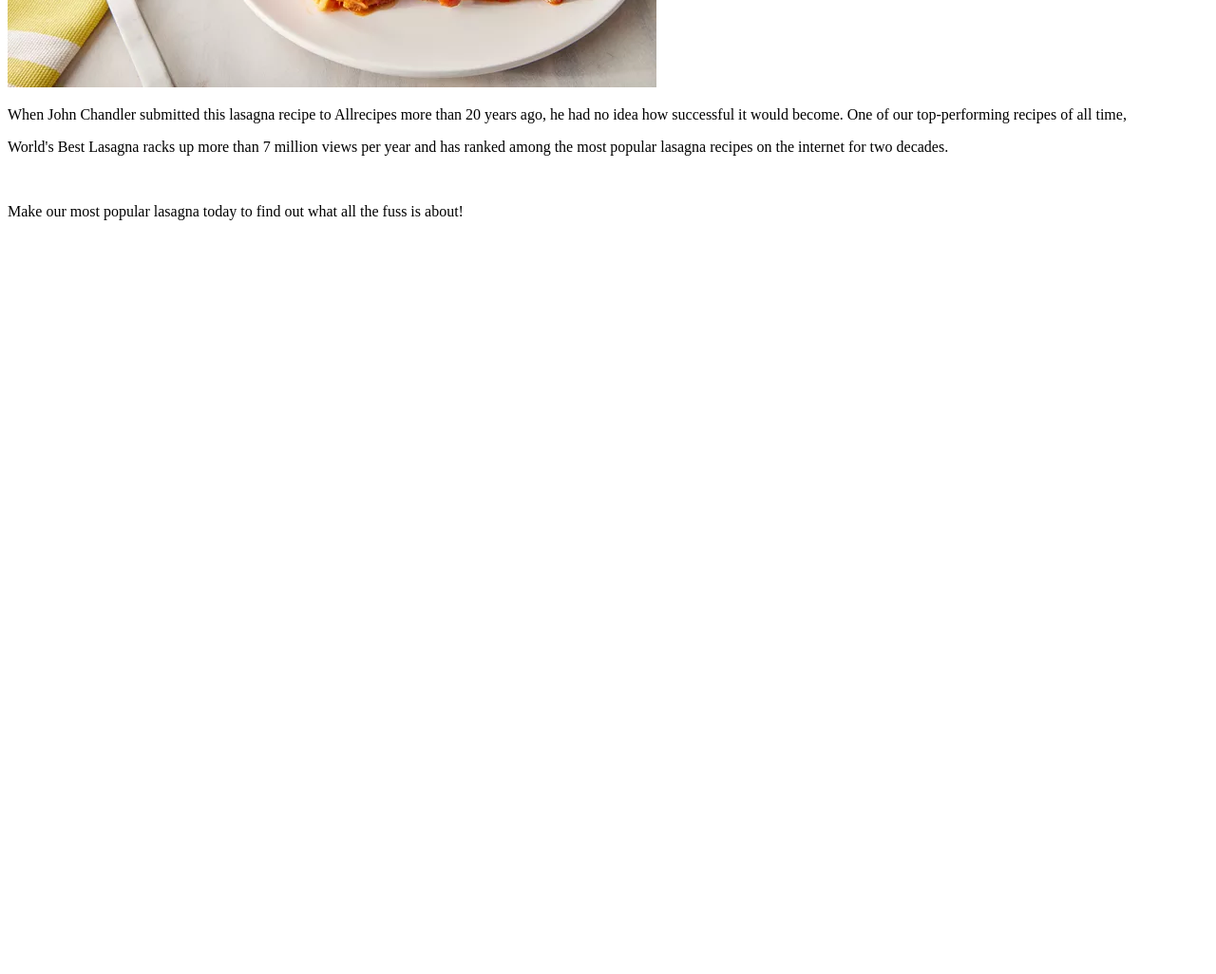
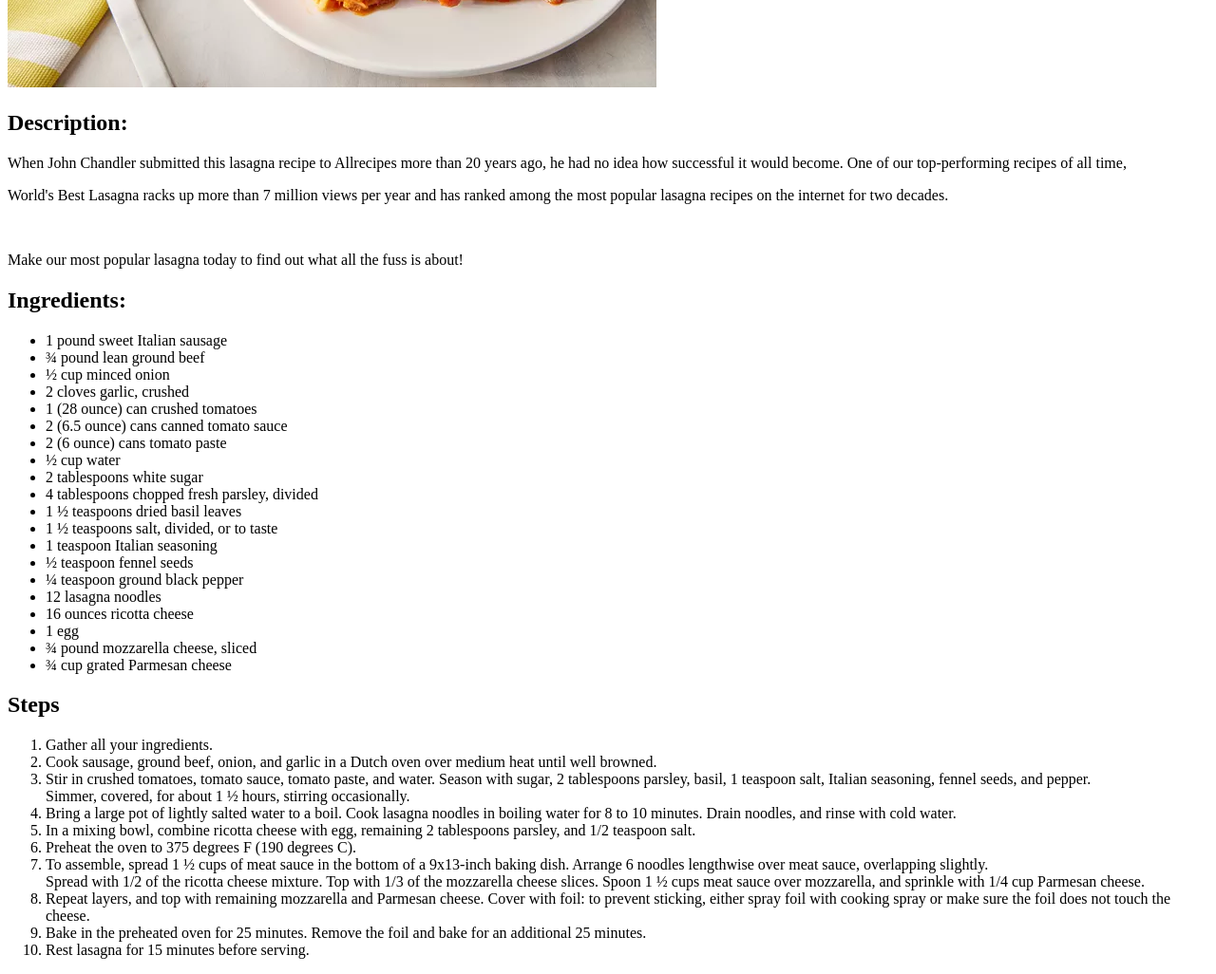
Before and after one commit to nomaddr/odin-recipes, a plain HTML site: page recipes/lasagna.html in a window 1280 px wide. Shown: the part 500-1526 px from the top of the page at 95% size. Before the commit the page ends 800 px from the top, so only its background shows below. Drawn offline with Linux system fonts and the light colour scheme.

Commit message:
finish lasagna recipe

```diff
--- a/recipes/lasagna.html
+++ b/recipes/lasagna.html
@@ -1,16 +1,59 @@
 <!DOCTYPE html>
 <html lang="en">
+
 <head>
     <meta charset="UTF-8">
     <meta name="viewport" content="width=device-width, initial-scale=1.0">
     <title>Document</title>
 </head>
+
 <body>
     <h1>Lasagna Recipe:</h1>
     <img src="../images/lasagna.jpg" alt="very good looking lasagna">
-    <p>When John Chandler submitted this lasagna recipe to Allrecipes more than 20 years ago, he had no idea how successful it would become. One of our top-performing recipes of all time,  </p>
-    <p>World's Best Lasagna racks up more than 7 million views per year and has ranked among the most popular lasagna recipes on the internet for two decades. </p>
+    <h2>Description:</h2>
+    <p>When John Chandler submitted this lasagna recipe to Allrecipes more than 20 years ago, he had no idea how
+        successful it would become. One of our top-performing recipes of all time, </p>
+    <p>World's Best Lasagna racks up more than 7 million views per year and has ranked among the most popular lasagna
+        recipes on the internet for two decades. </p>
     <br>
     <p>Make our most popular lasagna today to find out what all the fuss is about!</p>
+
+    <h2>Ingredients:</h2>
+    <ul>
+        <li>1 pound sweet Italian sausage</li>
+        <li>¾ pound lean ground beef</li>
+        <li>½ cup minced onion</li>
+        <li>2 cloves garlic, crushed</li>
+        <li>1 (28 ounce) can crushed tomatoes</li>
+        <li>2 (6.5 ounce) cans canned tomato sauce</li>
+        <li>2 (6 ounce) cans tomato paste</li>
+        <li>½ cup water</li>
+        <li>2 tablespoons white sugar</li>
+        <li>4 tablespoons chopped fresh parsley, divided</li>
+        <li>1 ½ teaspoons dried basil leaves</li>
+        <li>1 ½ teaspoons salt, divided, or to taste</li>
+        <li>1 teaspoon Italian seasoning</li>
+        <li>½ teaspoon fennel seeds</li>
+        <li>¼ teaspoon ground black pepper</li>
+        <li>12 lasagna noodles</li>
+        <li>16 ounces ricotta cheese</li>
+        <li>1 egg</li>
+        <li>¾ pound mozzarella cheese, sliced</li>
+        <li>¾ cup grated Parmesan cheese</li>
+    </ul>
+    <h2>Steps</h2>
+    <ol>
+        <li>Gather all your ingredients.</li>
+        <li>Cook sausage, ground beef, onion, and garlic in a Dutch oven over medium heat until well browned.</li>
+        <li>Stir in crushed tomatoes, tomato sauce, tomato paste, and water. Season with sugar, 2 tablespoons parsley, basil, 1 teaspoon salt, Italian seasoning, fennel seeds, and pepper. <br>Simmer, covered, for about 1 ½ hours, stirring occasionally.</li>
+        <li>Bring a large pot of lightly salted water to a boil. Cook lasagna noodles in boiling water for 8 to 10 minutes. Drain noodles, and rinse with cold water.</li>
+        <li>In a mixing bowl, combine ricotta cheese with egg, remaining 2 tablespoons parsley, and 1/2 teaspoon salt.</li>
+        <li>Preheat the oven to 375 degrees F (190 degrees C).</li>
+        <li>To assemble, spread 1 ½ cups of meat sauce in the bottom of a 9x13-inch baking dish. Arrange 6 noodles lengthwise over meat sauce, overlapping slightly. <br>Spread with 1/2 of the ricotta cheese mixture. Top with 1/3 of the mozzarella cheese slices. Spoon 1 ½ cups meat sauce over mozzarella, and sprinkle with 1/4 cup Parmesan cheese.</li>
+        <li>Repeat layers, and top with remaining mozzarella and Parmesan cheese. Cover with foil: to prevent sticking, either spray foil with cooking spray or make sure the foil does not touch the cheese.</li>
+        <li>Bake in the preheated oven for 25 minutes. Remove the foil and bake for an additional 25 minutes.</li>
+        <li>Rest lasagna for 15 minutes before serving.</li>
+    </ol>
 </body>
+
 </html>
```
